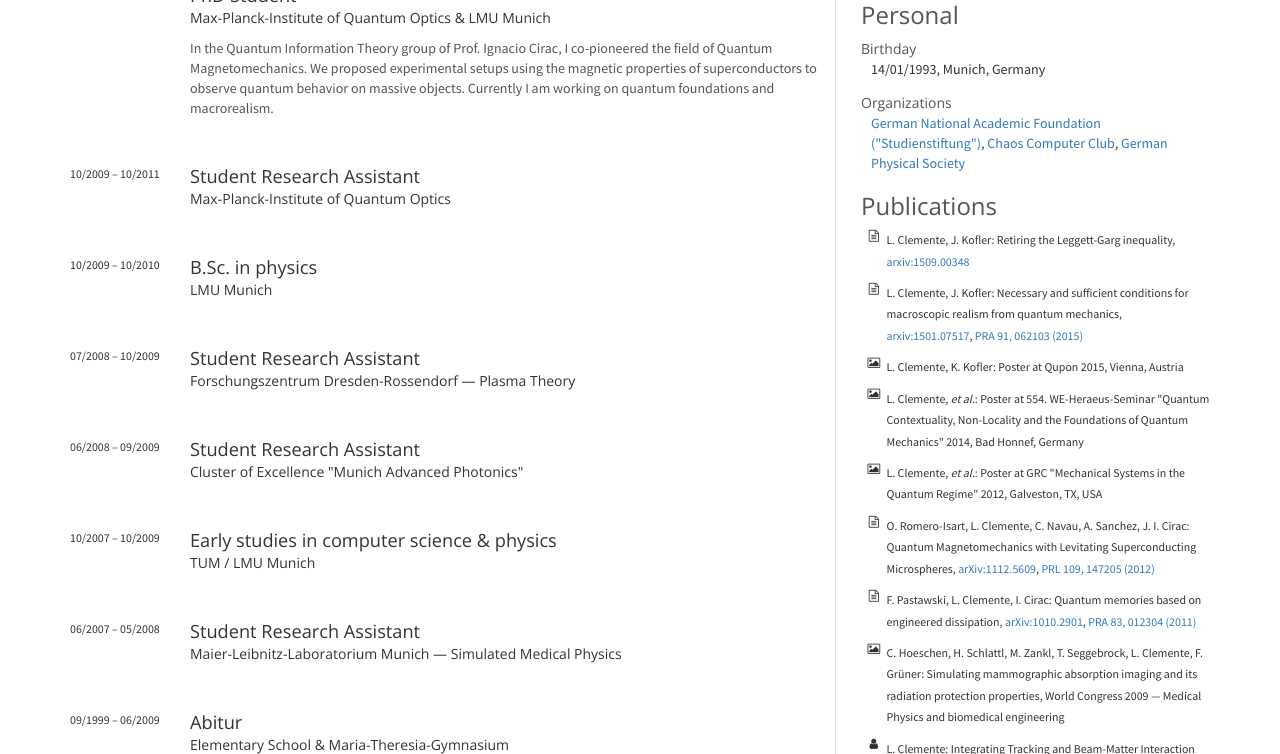
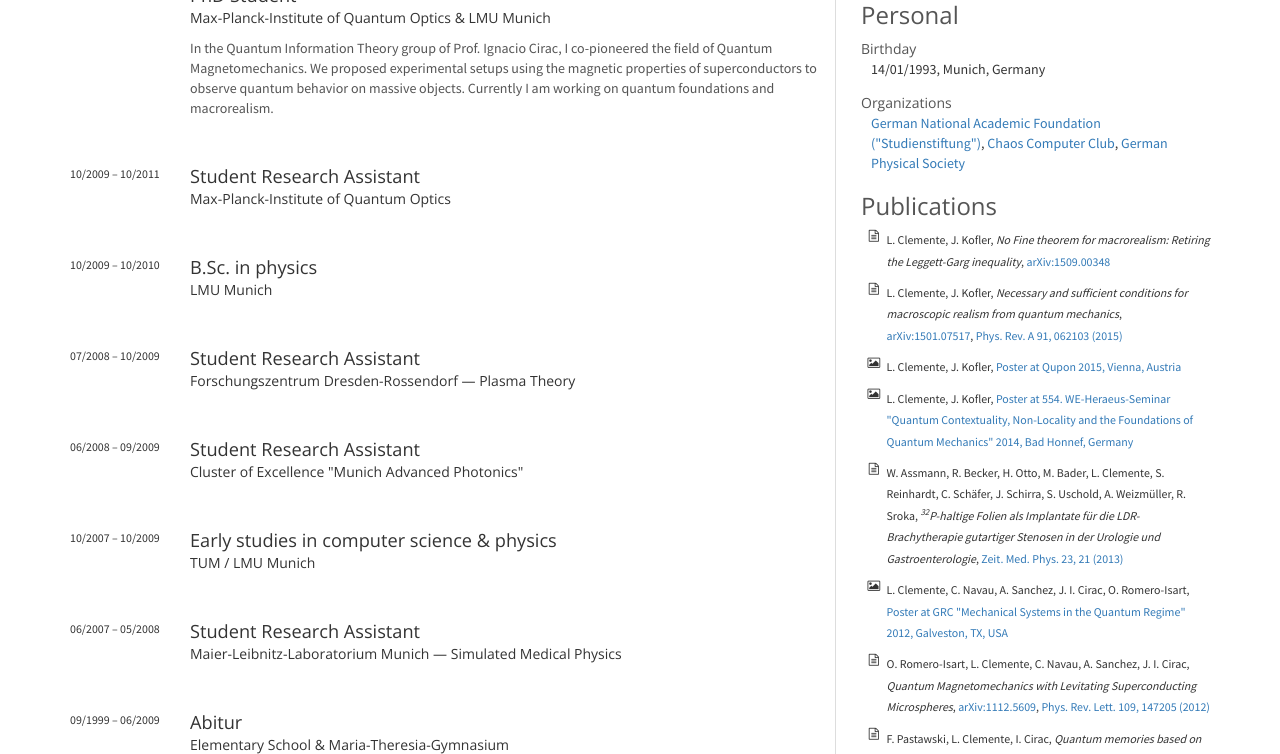
Before and after one commit to lucas-clemente/cv, a website: page index.html in a window 1280 px wide. Shown: the part 198-952 px from the top of the page. Drawn offline with nearby package versions, Linux system fonts and the light colour scheme.

Commit message:
format references and add poster pdfs

```diff
--- a/index.html
+++ b/index.html
@@ -111,15 +111,16 @@
           <h3>Publications</h3>
 
           <ul class="fa-ul list-unstyled" id="publication-list">
-            <li><i class="fa fa-li fa-file-text-o"></i>L. Clemente, J. Kofler: Retiring the Leggett-Garg inequality, <a href="http://arxiv.org/abs/1509.00348">arxiv:1509.00348</a></li>
-            <li><i class="fa fa-li fa-file-text-o"></i>L. Clemente, J. Kofler: Necessary and sufficient conditions for macroscopic realism from quantum mechanics, <a href="http://arxiv.org/abs/1501.07517">arxiv:1501.07517</a>, <a href="http://journals.aps.org/pra/abstract/10.1103/PhysRevA.91.062103">PRA 91, 062103 (2015)</a></li>
-            <li><i class="fa fa-li fa-picture-o"></i>L. Clemente, K. Kofler: Poster at Qupon 2015, Vienna, Austria</li>
-            <li><i class="fa fa-li fa-picture-o"></i>L. Clemente, <em>et al.</em>: Poster at 554. WE-Heraeus-Seminar "Quantum Contextuality, Non-Locality and the Foundations of Quantum Mechanics" 2014, Bad Honnef, Germany</li>
-            <li><i class="fa fa-li fa-picture-o"></i>L. Clemente, <em>et al.</em>: Poster at GRC "Mechanical Systems in the Quantum Regime" 2012, Galveston, TX, USA</li>
-            <li><i class="fa fa-li fa-file-text-o"></i>O. Romero-Isart, L. Clemente, C. Navau, A. Sanchez, J. I. Cirac: Quantum Magnetomechanics with Levitating Superconducting Microspheres, <a href="http://arxiv.org/abs/1112.5609">arXiv:1112.5609</a>, <a href="http://prl.aps.org/abstract/PRL/v109/i14/e147205">PRL 109, 147205 (2012)</a></li>
-            <li><i class="fa fa-li fa-file-text-o"></i>F. Pastawski, L. Clemente, I. Cirac: Quantum memories based on engineered dissipation, <a href="http://arxiv.org/abs/1010.2901">arXiv:1010.2901</a>, <a href="http://pra.aps.org/abstract/PRA/v83/i1/e012304">PRA 83, 012304 (2011)</a></li>
-            <li><i class="fa fa-li fa-picture-o"></i>C. Hoeschen, H. Schlattl, M. Zankl, T. Seggebrock, L. Clemente, F. Grüner: Simulating mammographic absorption imaging and its radiation protection properties, World Congress 2009 &mdash; Medical Physics and biomedical engineering</li>
-            <li><i class="fa fa-li fa-user"></i>L. Clemente: Integrating Tracking and Beam-Matter Interaction for Beam Line Design, Dresden ENLITE 09</li>
+            <li><i class="fa fa-li fa-file-text-o"></i>L. Clemente, J. Kofler, <em>No Fine theorem for macrorealism: Retiring the Leggett-Garg inequality</em>, <a href="http://arxiv.org/abs/1509.00348">arXiv:1509.00348</a></li>
+            <li><i class="fa fa-li fa-file-text-o"></i>L. Clemente, J. Kofler, <em>Necessary and sufficient conditions for macroscopic realism from quantum mechanics</em>, <a href="http://arxiv.org/abs/1501.07517">arXiv:1501.07517</a>, <a href="http://journals.aps.org/pra/abstract/10.1103/PhysRevA.91.062103">Phys. Rev. A 91, 062103 (2015)</a></li>
+            <li><i class="fa fa-li fa-picture-o"></i>L. Clemente, J. Kofler, <a href="https://clemente.io/Poster_Qupon_2015.pdf">Poster at Qupon 2015, Vienna, Austria</a></li>
+            <li><i class="fa fa-li fa-picture-o"></i>L. Clemente, J. Kofler, <a href="https://clemente.io/Poster_WE_2014.pdf">Poster at 554. WE-Heraeus-Seminar "Quantum Contextuality, Non-Locality and the Foundations of Quantum Mechanics" 2014, Bad Honnef, Germany</a></li>
+            <li><i class="fa fa-li fa-file-text-o"></i> W. Assmann, R. Becker, H. Otto, M. Bader, L. Clemente, S. Reinhardt, C. Sch&auml;fer, J. Schirra, S. Uschold, A. Weizm&uuml;ller, R. Sroka, <em><sup>32</sup>P-haltige Folien als Implantate für die LDR-Brachytherapie gutartiger Stenosen in der Urologie und Gastroenterologie</em>, <a href="http://www.sciencedirect.com/science/article/pii/S0939388912000955">Zeit. Med. Phys. 23, 21 (2013)</a></li>
+            <li><i class="fa fa-li fa-picture-o"></i>L. Clemente, C. Navau, A. Sanchez, J. I. Cirac, O. Romero-Isart, <a href="https://clemente.io/Poster_GRC_2012.pdf">Poster at GRC "Mechanical Systems in the Quantum Regime" 2012, Galveston, TX, USA</a></li>
+            <li><i class="fa fa-li fa-file-text-o"></i>O. Romero-Isart, L. Clemente, C. Navau, A. Sanchez, J. I. Cirac, <em>Quantum Magnetomechanics with Levitating Superconducting Microspheres</em>, <a href="http://arxiv.org/abs/1112.5609">arXiv:1112.5609</a>, <a href="http://prl.aps.org/abstract/PRL/v109/i14/e147205">Phys. Rev. Lett. 109, 147205 (2012)</a></li>
+            <li><i class="fa fa-li fa-file-text-o"></i>F. Pastawski, L. Clemente, I. Cirac, <em>Quantum memories based on engineered dissipation</em>, <a href="http://arxiv.org/abs/1010.2901">arXiv:1010.2901</a>, <a href="http://pra.aps.org/abstract/PRA/v83/i1/e012304">Phys. Rev. A 83, 012304 (2011)</a></li>
+            <li><i class="fa fa-li fa-picture-o"></i>C. Hoeschen, H. Schlattl, M. Zankl, T. Seggebrock, L. Clemente, F. Grüner, <em>Simulating mammographic absorption imaging and its radiation protection properties</em>, <a href="http://link.springer.com/10.1007/978-3-642-03902-7_100">World Congress on Medical Physics and Biomedical Engineering, 2009, Munich, Germany</a></li>
+            <li><i class="fa fa-li fa-user"></i>L. Clemente, <em>Integrating Tracking and Beam-Matter Interaction for Beam Line Design</em>, Talk at ENLITE 09, Dresden, Germant</li>
           </ul>
         </div>
       </div>
@@ -128,7 +129,7 @@
 
   <footer class="hidden-print">
     <div class="container">
-      <p>&copy; 2012 &ndash; 2015-09-02 Lucas Clemente, Harmatinger Str. 8, 81377 Munich, Germany</p>
+      <p>&copy; 2012 &ndash; 2015-11-17 Lucas Clemente, Harmatinger Str. 8, 81377 Munich, Germany</p>
       <p>Made using <a href="http://getbootstrap.com">Twitter Bootstrap</a> and <a href="http://fontawesome.io/">Font Awesome</a>. Code licensed under <a href="https://github.com/lucas-clemente/cv/blob/master/LICENSE.txt">MIT License</a>.</p>
     </div>
   </footer>
```
Also changed, not shown: 3 other files.
